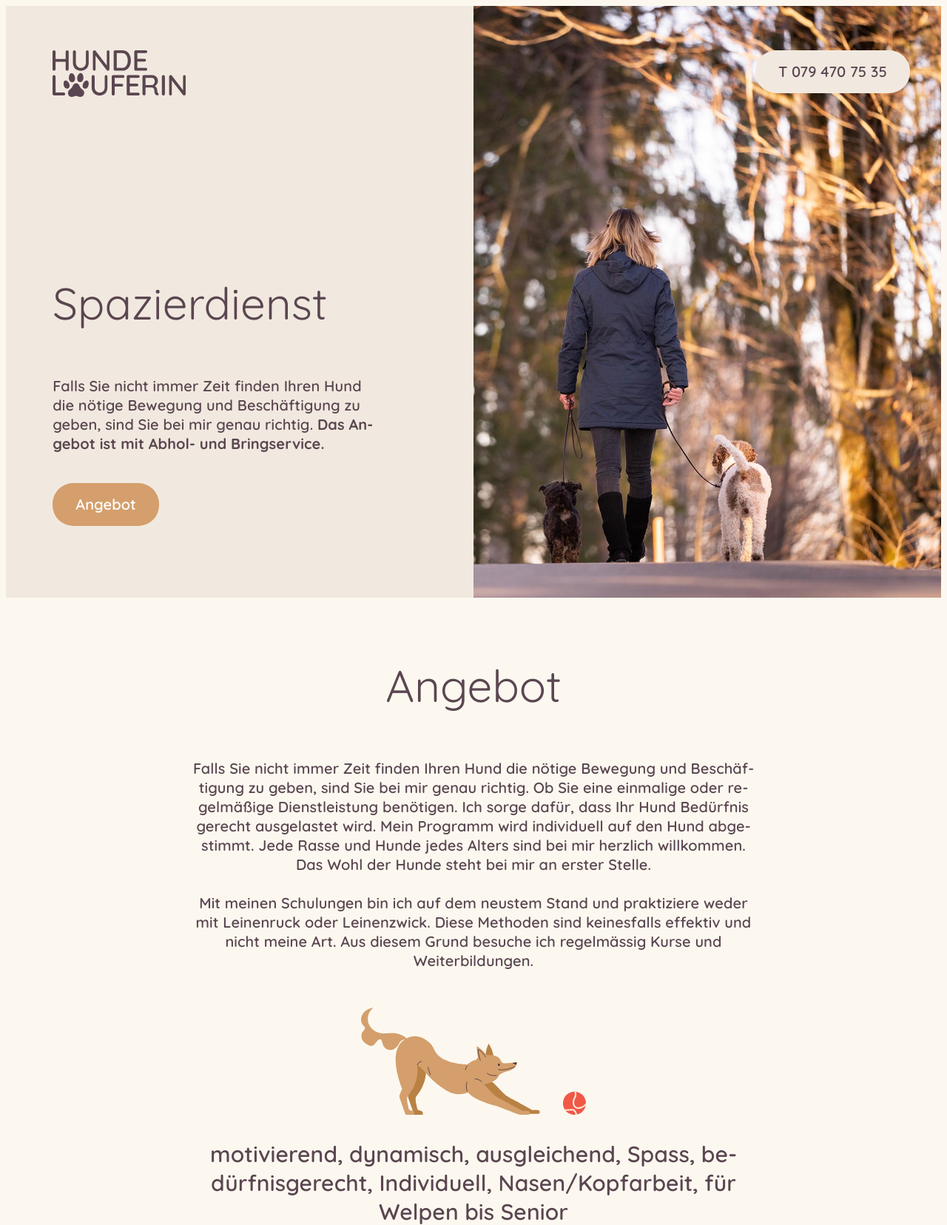
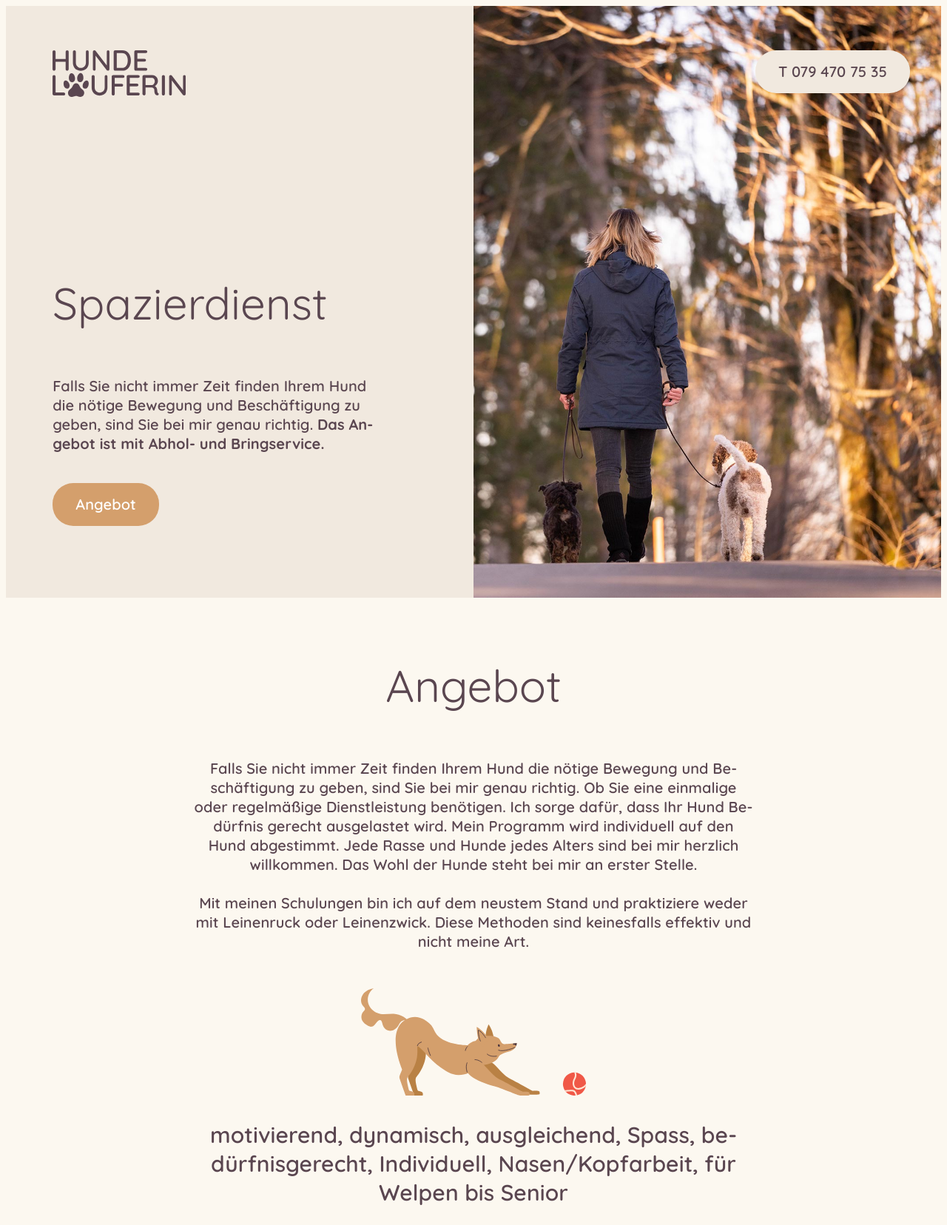
Before and after one commit to timbukflow/hundelaeuferin, a PHP site: page / in a window 1280 px wide. Shown: the top 1656 px of the page at 74% size. Run offline with PHP 8.4, Linux system fonts and the light colour scheme; some libraries are stand-ins or nearby versions.

Commit message:
redy for go life

```diff
--- a/index.php
+++ b/index.php
@@ -21,7 +21,7 @@
       <article class="start">
         <div class="start50 home">
           <h1>Spazierdienst</h1>
-          <p>Falls Sie nicht immer Zeit finden Ihren Hund die nötige Bewegung und Beschäftigung zu geben, sind Sie bei mir genau richtig. <strong>Das Angebot ist mit Abhol- und Bringservice. </strong></p>
+          <p>Falls Sie nicht immer Zeit finden Ihrem Hund die nötige Bewegung und Beschäftigung zu geben, sind Sie bei mir genau richtig. <strong>Das Angebot ist mit Abhol- und Bringservice. </strong></p>
           <button id="test" type="button" name="button">Angebot</button>
         </div>
         <div class="start50">
@@ -32,9 +32,9 @@
 
       <article class="angebot" id="angebot">
         <h1>Angebot</h1>
-        <p>Falls Sie nicht immer Zeit finden Ihren Hund die nötige Bewegung und Beschäftigung zu geben, sind Sie bei mir genau richtig. Ob Sie eine einmalige oder regelmäßige Dienstleistung benötigen. Ich sorge dafür, dass Ihr Hund Bedürfnis gerecht ausgelastet wird. Mein Programm wird individuell auf den Hund abgestimmt. Jede  Rasse und Hunde jedes Alters sind bei mir herzlich willkommen. Das Wohl der Hunde steht bei mir an erster Stelle.
+        <p>Falls Sie nicht immer Zeit finden Ihrem Hund die nötige Bewegung und Beschäftigung zu geben, sind Sie bei mir genau richtig. Ob Sie eine einmalige oder regelmäßige Dienstleistung benötigen. Ich sorge dafür, dass Ihr Hund Bedürfnis gerecht ausgelastet wird. Mein Programm wird individuell auf den Hund abgestimmt. Jede  Rasse und Hunde jedes Alters sind bei mir herzlich willkommen. Das Wohl der Hunde steht bei mir an erster Stelle.
         <br><br>
-        Mit meinen Schulungen bin ich auf dem neustem Stand und praktiziere weder mit Leinenruck oder Leinenzwick. Diese Methoden sind keinesfalls effektiv und nicht meine Art. Aus diesem Grund besuche ich regelmässig Kurse und Weiterbildungen.
+        Mit meinen Schulungen bin ich auf dem neustem Stand und praktiziere weder mit Leinenruck oder Leinenzwick. Diese Methoden sind keinesfalls effektiv und nicht meine Art.
         </p>
         <img class="angebot-dog" src="img/hundelaeufer-spazierdienst-teufen-st-gallen-dog.svg" alt="hundelaeufer-spazierdienst-teufen-st-gallen-dog">
         <p class="keypoints">
@@ -131,7 +131,7 @@
         <p>
           <b>Hundeläuferin</b> <br>
           Manuela Albrecht <br>
-          9053 Teufen AR <br>
+          9052 Niederteufen <br>
           <a href="tel:0794707535" >079 470 75 35</a><br>
           <a href="mailto:nela.a@hotmail.ch">Mail</a>
         </p>
```
